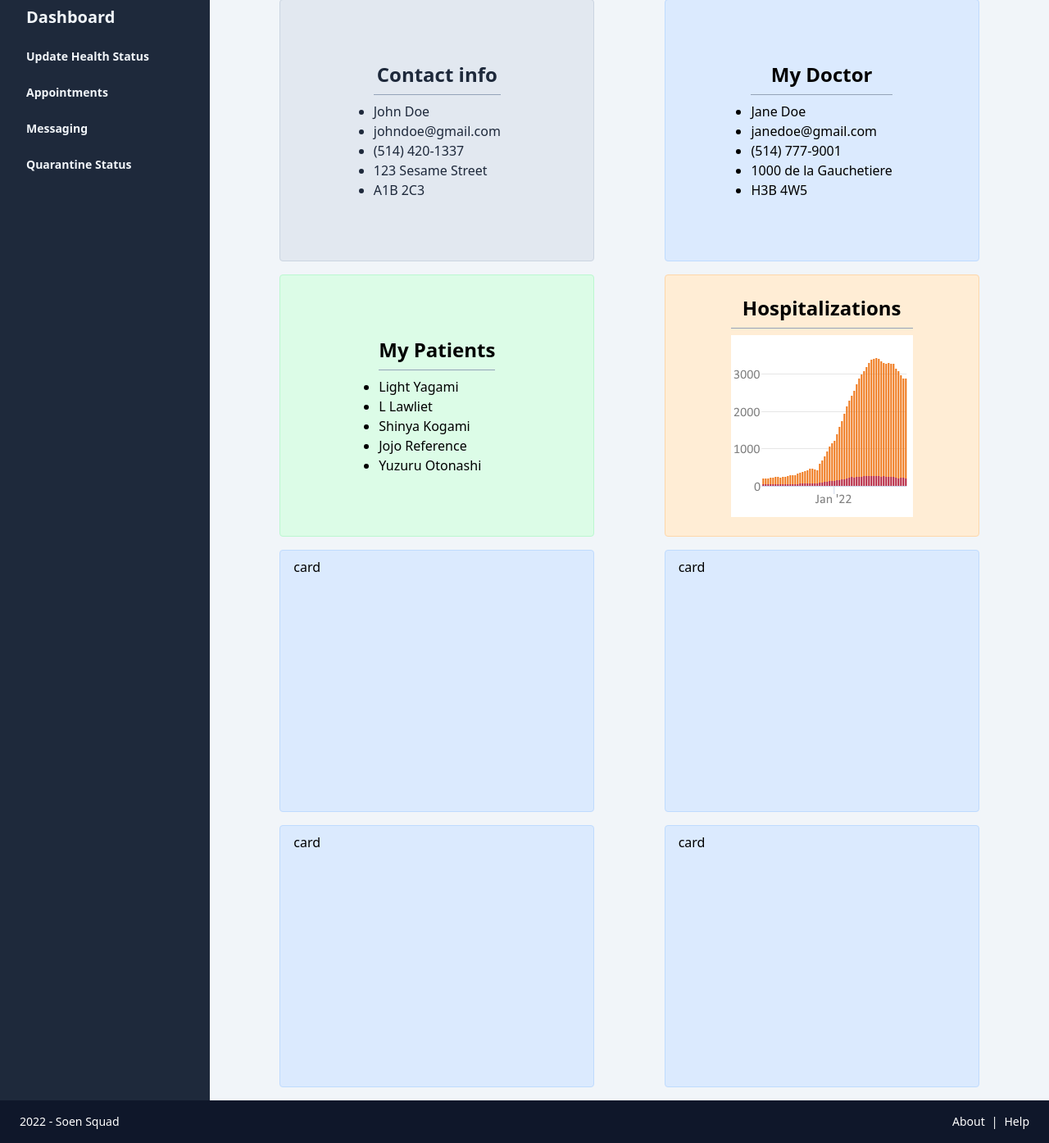
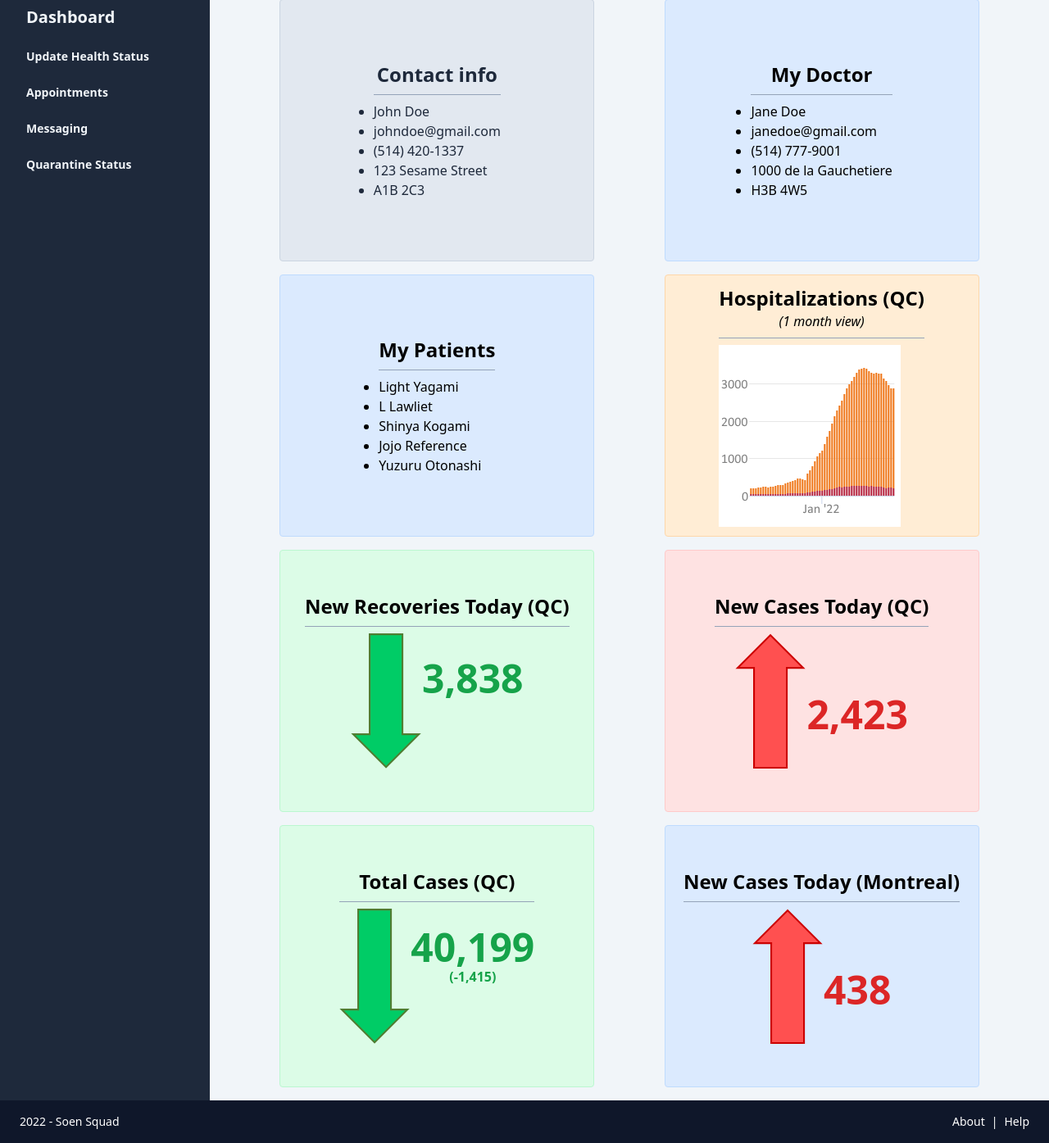
Before and after one commit to srauph/Covigo, a Django app: page /dashboard/ in a window 1280 px wide. Shown: the part 93-1488 px from the top of the page at 82% size. Run offline with Django 4.2, Linux system fonts and the light colour scheme; some libraries are stand-ins or nearby versions.

Commit message:
finished dashboard draft

```diff
--- a/dashboard/templates/dashboard/cards/cases-montreal.html
+++ b/dashboard/templates/dashboard/cards/cases-montreal.html
@@ -1,10 +1,16 @@
 {% extends "dashboard/card-base.html" %}
 {% load tailwind_tags %}
+{% load static %}
 
 {% block card %}
-    <div class="w-full h-full rounded border bg-blue-100 border-blue-200 hover:bg-blue-200">
+    <div class="flex items-center justify-center w-full h-full rounded border bg-blue-100 border-blue-200 hover:bg-blue-200">
         <div class="px-4 py-2">
-            <h1>card</h1>
+            <h1 class="font-bold text-2xl text-center">New Cases Today (Montreal)</h1>
+            <hr class="border-slate-400 my-2">
+            <dix class="flex items-center justify-center">
+                <img src="{% static 'dashboard/red-arrow-up.png' %}" alt="Red up arrow"/>
+                <div class="font-bold text-5xl text-center text-red-600 mt-8">438</div>
+            </dix>
         </div>
     </div>
 {% endblock %}
--- a/dashboard/templates/dashboard/cards/cases-recovered.html
+++ b/dashboard/templates/dashboard/cards/cases-recovered.html
@@ -1,10 +1,16 @@
 {% extends "dashboard/card-base.html" %}
 {% load tailwind_tags %}
+{% load static %}
 
 {% block card %}
-    <div class="w-full h-full rounded border bg-blue-100 border-blue-200 hover:bg-blue-200">
+    <div class="flex items-center justify-center w-full h-full rounded border bg-green-100 border-green-200 hover:bg-green-200">
         <div class="px-4 py-2">
-            <h1>card</h1>
+            <h1 class="font-bold text-2xl text-center">New Recoveries Today (QC)</h1>
+            <hr class="border-slate-400 my-2">
+            <dix class="flex items-center justify-center">
+                <img src="{% static 'dashboard/green-arrow-down.png' %}" alt="Green down arrow"/>
+                <div class="font-bold text-5xl text-center text-green-600 mb-14">3,838</div>
+            </dix>
         </div>
     </div>
 {% endblock %}
--- a/dashboard/templates/dashboard/cards/cases-today.html
+++ b/dashboard/templates/dashboard/cards/cases-today.html
@@ -1,10 +1,16 @@
 {% extends "dashboard/card-base.html" %}
 {% load tailwind_tags %}
+{% load static %}
 
 {% block card %}
-    <div class="w-full h-full rounded border bg-blue-100 border-blue-200 hover:bg-blue-200">
+    <div class="flex items-center justify-center w-full h-full rounded border bg-red-100 border-red-200 hover:bg-red-200">
         <div class="px-4 py-2">
-            <h1>card</h1>
+            <h1 class="font-bold text-2xl text-center">New Cases Today (QC)</h1>
+            <hr class="border-slate-400 my-2">
+            <dix class="flex items-center justify-center">
+                <img src="{% static 'dashboard/red-arrow-up.png' %}" alt="Red up arrow"/>
+                <div class="font-bold text-5xl text-center text-red-600 mt-8">2,423</div>
+            </dix>
         </div>
     </div>
 {% endblock %}
--- a/dashboard/templates/dashboard/cards/cases-total.html
+++ b/dashboard/templates/dashboard/cards/cases-total.html
@@ -1,10 +1,19 @@
 {% extends "dashboard/card-base.html" %}
 {% load tailwind_tags %}
+{% load static %}
 
 {% block card %}
-    <div class="w-full h-full rounded border bg-blue-100 border-blue-200 hover:bg-blue-200">
+    <div class="flex items-center justify-center w-full h-full rounded border bg-green-100 border-green-200 hover:bg-green-200">
         <div class="px-4 py-2">
-            <h1>card</h1>
+            <h1 class="font-bold text-2xl text-center">Total Cases (QC)</h1>
+            <hr class="border-slate-400 my-2">
+            <dix class="flex items-center justify-center">
+                <img src="{% static 'dashboard/green-arrow-down.png' %}" alt="Green down arrow"/>
+                <div>
+                    <div class="font-bold text-5xl text-center text-green-600">40,199</div>
+                    <div class="font-bold text-md italix text-center text-green-600 mb-12">(-1,415)</div>
+                </div>
+            </dix>
         </div>
     </div>
 {% endblock %}
--- a/dashboard/templates/dashboard/cards/hospitalizations-total.html
+++ b/dashboard/templates/dashboard/cards/hospitalizations-total.html
@@ -6,7 +6,8 @@
     <div class="flex items-center justify-center w-full h-full rounded border bg-orange-100 border-orange-200 hover:bg-orange-200">
         <div class="px-4 py-2">
             <div>
-                <h1 class="font-bold text-2xl text-center">Hospitalizations</h1>
+                <h1 class="font-bold text-2xl text-center">Hospitalizations (QC)</h1>
+                <h2 class="font-light italic text-md text-center">(1 month view)</h2>
                 <hr class="border-slate-400 my-2">
                 <img src="{% static 'dashboard/hospitalizations.png' %}" alt="Hospitalizations"/>
             </div>
--- a/dashboard/templates/dashboard/cards/my-patients.html
+++ b/dashboard/templates/dashboard/cards/my-patients.html
@@ -2,7 +2,7 @@
 {% load tailwind_tags %}
 
 {% block card %}
-    <div class="flex items-center justify-center w-full h-full rounded border bg-green-100 border-green-200 hover:bg-green-200">
+    <div class="flex items-center justify-center w-full h-full rounded border bg-blue-100 border-blue-200 hover:bg-blue-200">
         <div>
             <h1 class="font-bold text-2xl text-center">My Patients</h1>
             <hr class="border-slate-400 my-2">
--- a/theme/static/css/dist/styles.css
+++ b/theme/static/css/dist/styles.css
@@ -802,6 +802,42 @@ select {
   margin-top: 2rem;
 }
 
+.mb-2 {
+  margin-bottom: 0.5rem;
+}
+
+.mb-10 {
+  margin-bottom: 2.5rem;
+}
+
+.mb-12 {
+  margin-bottom: 3rem;
+}
+
+.mb-14 {
+  margin-bottom: 3.5rem;
+}
+
+.mt-14 {
+  margin-top: 3.5rem;
+}
+
+.mt-12 {
+  margin-top: 3rem;
+}
+
+.mt-10 {
+  margin-top: 2.5rem;
+}
+
+.mt-4 {
+  margin-top: 1rem;
+}
+
+.mb-8 {
+  margin-bottom: 2rem;
+}
+
 .block {
   display: block;
 }
@@ -856,6 +892,12 @@ select {
 
 .h-80 {
   height: 20rem;
+}
+
+.h-max {
+  height: -webkit-max-content;
+  height: -moz-max-content;
+  height: max-content;
 }
 
 .min-h-screen {
@@ -1360,6 +1402,10 @@ select {
   font-weight: 400;
 }
 
+.font-light {
+  font-weight: 300;
+}
+
 .uppercase {
   text-transform: uppercase;
 }
@@ -1450,6 +1496,26 @@ select {
 .text-slate-800 {
   --tw-text-opacity: 1;
   color: rgb(30 41 59 / var(--tw-text-opacity));
+}
+
+.text-green-500 {
+  --tw-text-opacity: 1;
+  color: rgb(34 197 94 / var(--tw-text-opacity));
+}
+
+.text-green-700 {
+  --tw-text-opacity: 1;
+  color: rgb(21 128 61 / var(--tw-text-opacity));
+}
+
+.text-green-600 {
+  --tw-text-opacity: 1;
+  color: rgb(22 163 74 / var(--tw-text-opacity));
+}
+
+.text-red-600 {
+  --tw-text-opacity: 1;
+  color: rgb(220 38 38 / var(--tw-text-opacity));
 }
 
 .antialiased {
@@ -1562,6 +1628,11 @@ select {
   background-color: rgb(254 215 170 / var(--tw-bg-opacity));
 }
 
+.hover\:bg-red-200:hover {
+  --tw-bg-opacity: 1;
+  background-color: rgb(254 202 202 / var(--tw-bg-opacity));
+}
+
 .hover\:text-slate-900:hover {
   --tw-text-opacity: 1;
   color: rgb(15 23 42 / var(--tw-text-opacity));
```
Also changed, not shown: dashboard/static/dashboard/green-arrow-down.png, dashboard/static/dashboard/green-arrow-up.png, dashboard/static/dashboard/red-arrow-down.png, dashboard/static/dashboard/red-arrow-up.png.
